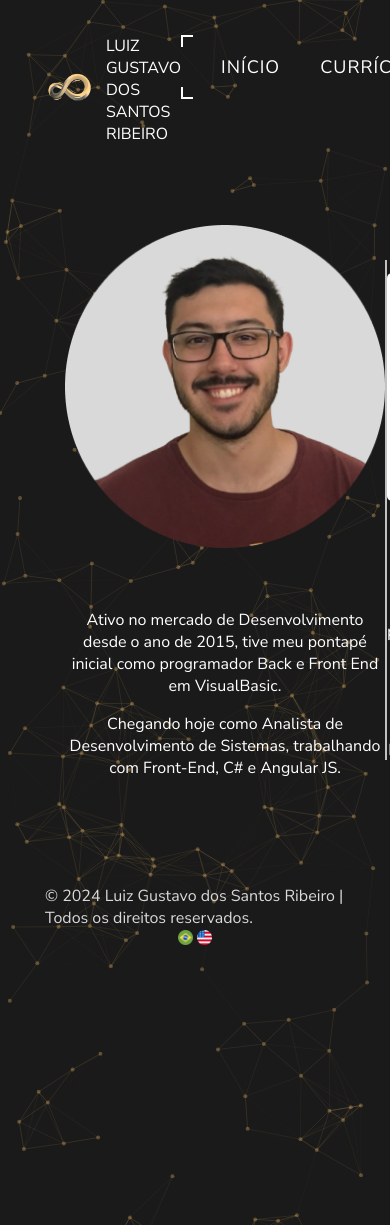
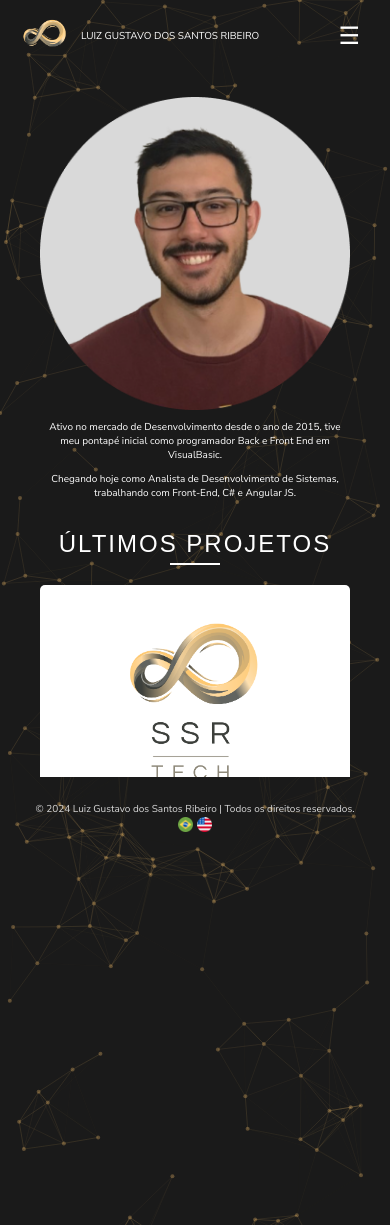
Before and after one commit to LuizG-SR/luizg-sr.github.io, a PHP site: page / in a window 390 px wide. Shown: the top 1225 px of the page. Run offline with PHP 8.4, Linux system fonts and the light colour scheme.

Commit message:
Responsive

```diff
--- a/index.html
+++ b/index.html
@@ -18,7 +18,11 @@
           <img src="img/LOGO.png" alt="Logo SSR" />
           <span>Luiz Gustavo dos Santos Ribeiro</span>
         </div>
-        <div class="web_menu">
+
+        <!-- Botão Sanduíche -->
+        <div class="menu-toggle" onclick="toggleMenu()">☰</div>
+
+        <div class="web_menu" id="webMenu">
           <div class="menu-container">
             <!-- Cantos do contorno -->
             <div class="corner top-left"></div>
@@ -28,19 +32,16 @@
 
             <!-- Menu principal -->
             <div class="menu">
-              <span onclick="showContent('content_home')" id="home"></span>
-              <span
-                onclick="showContent('content_curriculo')"
-                id="curriculum"
-              ></span>
-              <span
-                onclick="showContent('content_projetos')"
-                id="projects"
-              ></span>
-              <span
-                onclick="showContent('content_contato')"
-                id="contact"
-              ></span>
+              <span onclick="showContent('content_home')" id="home">Home</span>
+              <span onclick="showContent('content_curriculo')" id="curriculum"
+                >Currículo</span
+              >
+              <span onclick="showContent('content_projetos')" id="projects"
+                >Projetos</span
+              >
+              <span onclick="showContent('content_contato')" id="contact"
+                >Contato</span
+              >
             </div>
           </div>
         </div>
@@ -135,12 +136,11 @@
               </svg>
             </div>
             <div class="timelines">
-              <div class="timeline_titles">
-                <span id="title_educacao"></span>
-                <span id="title_carreira"></span>
-              </div>
               <div class="timeline_container">
                 <div class="timeline_educacional">
+                  <div class="timeline_titles">
+                    <span id="title_educacao"></span>
+                  </div>
                   <div class="timeline" id="timeline-education">
                     <ul>
                       <li>
@@ -169,6 +169,9 @@
                 </div>
 
                 <div class="timeline_carreira">
+                  <div class="timeline_titles">
+                    <span id="title_carreira"></span>
+                  </div>
                   <div class="timeline" id="timeline-experience">
                     <ul>
                       <li>
--- a/script.js
+++ b/script.js
@@ -55,7 +55,9 @@
       particles.forEach((p) => {
         const dist = Math.hypot(mouseParticle.x - p.x, mouseParticle.y - p.y);
         if (dist < mouseConnectionRadius) {
-					ctx.strokeStyle = `rgba(254, 200, 112, ${0.3 * (1 - dist / mouseConnectionRadius)})`; // Cor #FEC870 com opacidade
+          ctx.strokeStyle = `rgba(254, 200, 112, ${
+            0.3 * (1 - dist / mouseConnectionRadius)
+          })`; // Cor #FEC870 com opacidade
           ctx.beginPath();
           ctx.moveTo(mouseParticle.x, mouseParticle.y);
           ctx.lineTo(p.x, p.y);
@@ -153,3 +155,9 @@
     fecharModal();
   }
 };
+
+function toggleMenu() {
+  const menu = document.getElementById('webMenu');
+  menu.classList.toggle('active');
+  console.log('Menu toggled'); // Verificação para garantir que o código está sendo executado
+}
--- a/style.css
+++ b/style.css
@@ -43,6 +43,16 @@
 .header .web_title span {
   color: #ffffff;
   text-transform: uppercase;
+}
+
+/* Exibição padrão do menu */
+.web_menu {
+  display: block;
+}
+
+/* Oculta o botão sanduíche em telas maiores */
+.menu-toggle {
+  display: none;
 }
 
 /* Container do menu */
@@ -307,7 +317,6 @@
   gap: 10px;
   font-family: 'Nunito Sans', serif;
   color: #ffffff;
-  background-color: #1a1a1a;
   padding: 20px;
   text-transform: uppercase;
 }
@@ -341,7 +350,7 @@
   display: flex;
   flex-direction: row;
   flex-wrap: nowrap;
-  align-items: center;
+  align-items: flex-start;
   justify-content: space-around;
 }
 
@@ -361,6 +370,7 @@
   display: flex;
   flex-direction: column;
   align-items: center;
+  flex-direction: column;
 }
 
 #title_carreira .line,
@@ -375,22 +385,18 @@
   flex: 1;
   display: flex;
   flex-wrap: nowrap;
-  flex-direction: row;
+  flex-direction: column;
   justify-content: center;
+  gap: 40px;
 }
 
 .timeline_carreira {
   flex: 1;
   display: flex;
   flex-wrap: nowrap;
-  flex-direction: row;
+  flex-direction: column;
   justify-content: center;
-}
-
-.timeline-container {
-  max-width: 100%;
-  margin: 0 auto;
-  padding: 20px;
+  gap: 40px;
 }
 
 .timeline-container h2 {
--- a/style_responsivo.css
+++ b/style_responsivo.css
@@ -19,6 +19,42 @@
   }
 }
 
+/* Oculta o menu e exibe o botão sanduíche em telas menores */
+@media (max-width: 1024px) {
+  .web_menu {
+    display: none; /* Esconde o menu completo */
+  }
+
+  /* Mostra o botão sanduíche */
+  .menu-toggle {
+    display: block;
+    cursor: pointer;
+    font-size: 24px;
+    color: white;
+    padding: 10px;
+    z-index: 10000;
+  }
+
+  /* Estilo do menu sanduíche quando aberto */
+  .web_menu.active {
+    display: block;
+    position: absolute;
+    background-color: rgba(26, 26, 26, 0.8);
+    z-index: 10000;
+    top: 60px;
+    left: 0;
+    right: 0;
+    padding: 10px;
+    box-shadow: 0 4px 8px rgba(0, 0, 0, 0.1);
+  }
+
+  .menu {
+    display: flex;
+    flex-direction: column;
+    align-items: flex-start;
+  }
+}
+
 /* Para tablets (576px a 767px) */
 @media (max-width: 767px) {
   .grade-projetos {
@@ -31,7 +67,105 @@
 
 /* Para celulares (abaixo de 576px) */
 @media (max-width: 575px) {
+  #network {
+    width: 100vw;
+    height: 100vh;
+    overflow: hidden;
+  }
+
   .grade-projetos {
     grid-template-columns: 1fr;
   }
+  #content {
+    padding: 10px 20px;
   }
+
+  #content_curriculo,
+  #content_home,
+  #content_projetos {
+    display: flex;
+    flex-direction: column;
+    overflow-y: scroll;
+  }
+
+  #content_home .divider svg {
+    display: none;
+  }
+
+  #content_home .latest_projects .project_content {
+    flex-direction: column;
+    gap: 20px;
+  }
+
+  #content_home .latest_projects .project_content .project_item {
+    max-width: unset;
+  }
+
+  #content_curriculo .profile_curriculo p,
+  span {
+    font-size: 10px;
+  }
+
+  #content_curriculo .divider {
+    display: none;
+  }
+
+  #content_curriculo .timelines {
+    margin-top: 30px;
+  }
+
+  .timeline_container {
+    gap: 40px;
+    flex-direction: column;
+  }
+
+  .timeline_container p,
+  .timeline_container span {
+    font-size: 16px;
+  }
+
+  .timeline_carreira {
+    gap: 20px;
+  }
+
+  .timeline:before {
+    left: 50%;
+  }
+
+  .timeline ul li:before {
+    top: 45px;
+  }
+
+  .timeline ul li:nth-child(odd) {
+    left: -12px;
+  }
+
+  .timeline ul li:nth-child(even) {
+    left: 50%;
+  }
+
+  #title_educacao,
+  #title_carreira {
+    left: unset;
+  }
+
+  .secao-contato {
+    text-align: center;
+    color: #fff;
+    margin: 10px auto;
+    max-width: 100%;
+  }
+
+  .secao-projetos {
+    margin: 0;
+  }
+
+  .botao-enviar {
+    width: 45%;
+  }
+
+  .modal-content {
+    height: 80vh;
+    overflow-x: scroll;
+  }
+}
```
Lines whose indentation alone changed are shown as unchanged.
